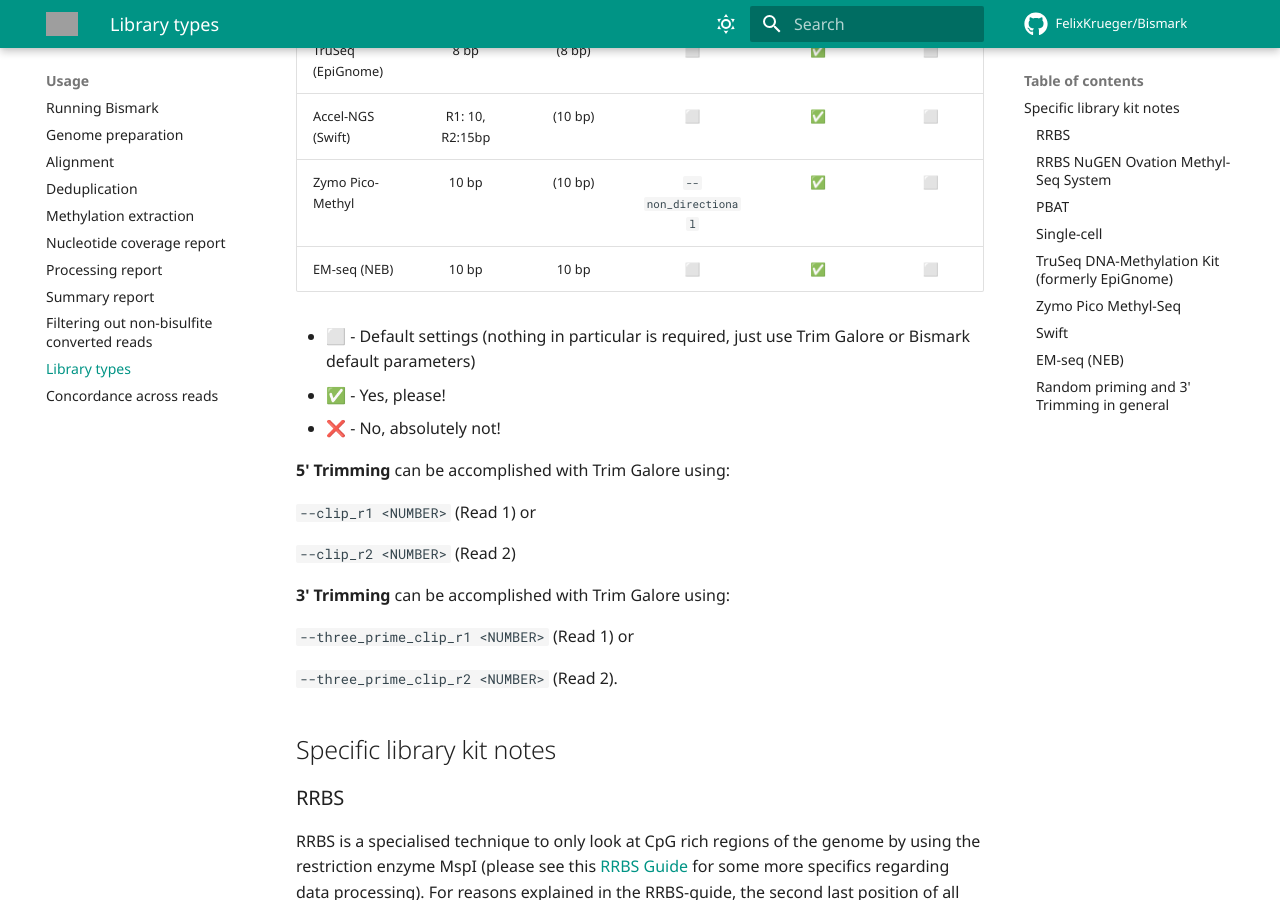
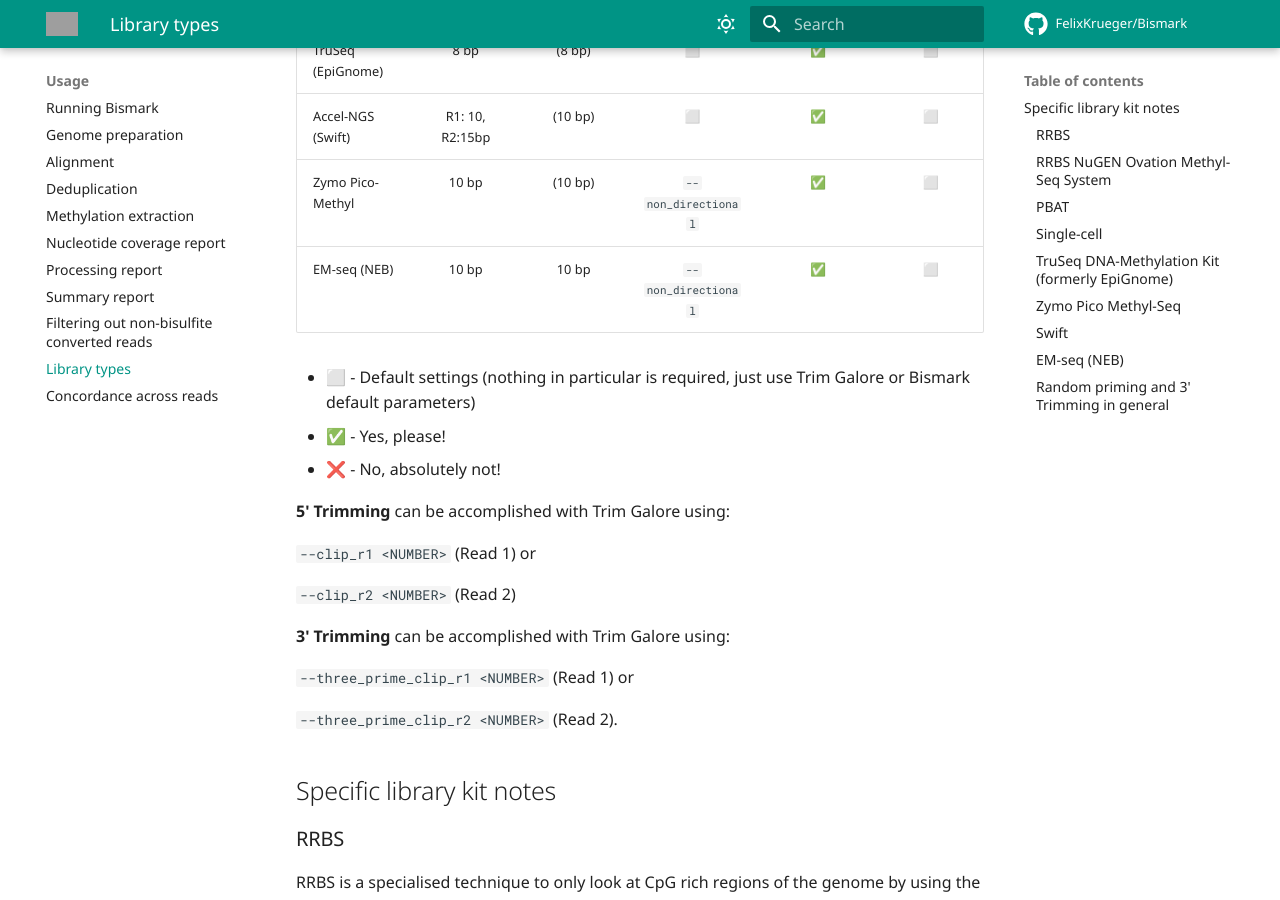
Before and after one commit to FelixKrueger/Bismark, an MkDocs documentation site: the page built from docs/bismark/library_types.md, in a window 1280 px wide and 900 px high, scrolled down 704 px. Built offline with MkDocs 1.6.1 and Material for MkDocs 9.7.7, drawn with Linux system fonts in a browser that asks for light colours; comment, search, counter and statistics services are not loaded; grey boxes are pictures that could not be loaded.

Commit message:
Updated EM-seq alingment recommendation
I believe it generates non-directional libraries.

```diff
--- a/docs/bismark/library_types.md
+++ b/docs/bismark/library_types.md
@@ -82,7 +82,7 @@ Here is a table summarising general recommendations for different library types
             <td align="left">EM-seq (NEB)</td>
             <td align="center">10 bp</td>
             <td align="center">10 bp</td>
-            <td align="center"><g-emoji alias="white_large_square" fallback-src="https://assets-cdn.github.com/images/icons/emoji/unicode/2b1c.png" ios-version="6.0">⬜️</g-emoji></td>
+            <td align="center"><code>--non_directional</code></td>
             <td align="center"><g-emoji alias="white_check_mark" fallback-src="https://assets-cdn.github.com/images/icons/emoji/unicode/2705.png" ios-version="6.0">✅</g-emoji></td>
             <td align="center"><g-emoji alias="white_large_square" fallback-src="https://assets-cdn.github.com/images/icons/emoji/unicode/2b1c.png" ios-version="6.0">⬜️</g-emoji></td>
         </tr>
```
